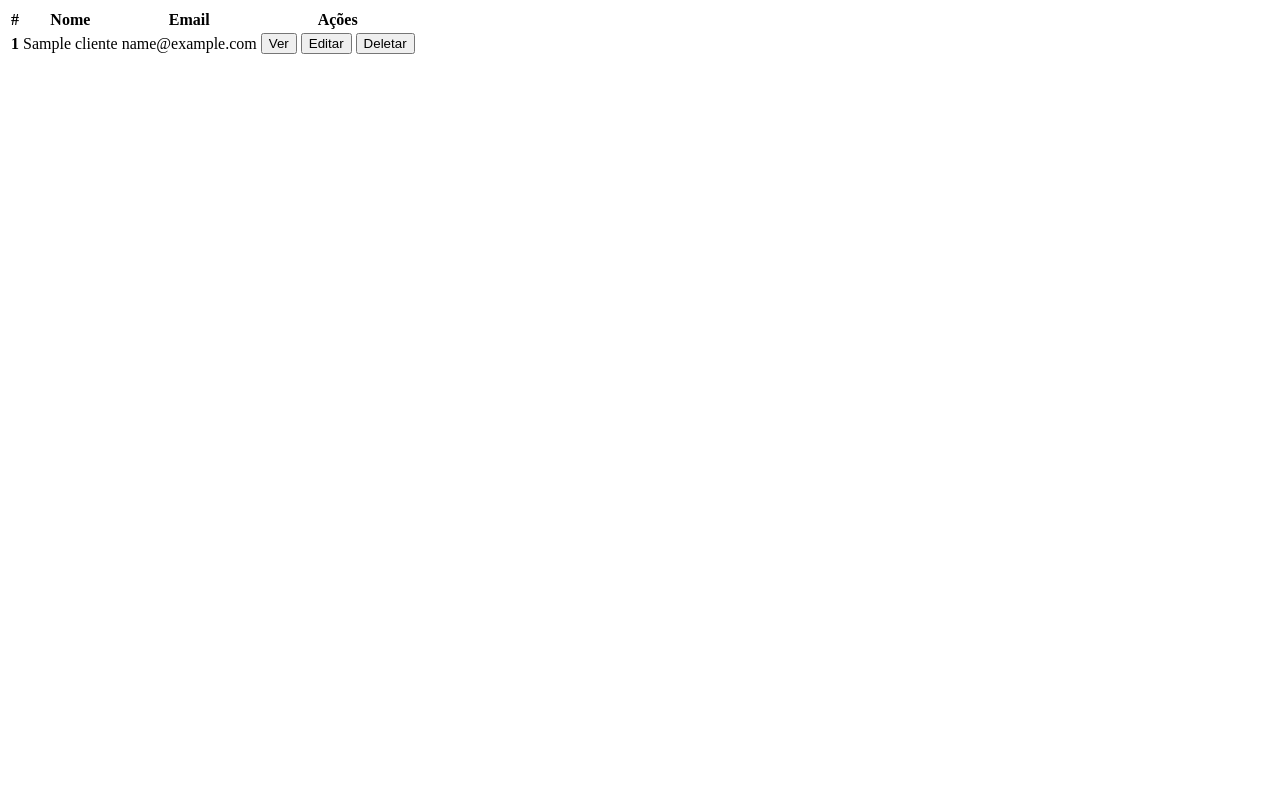
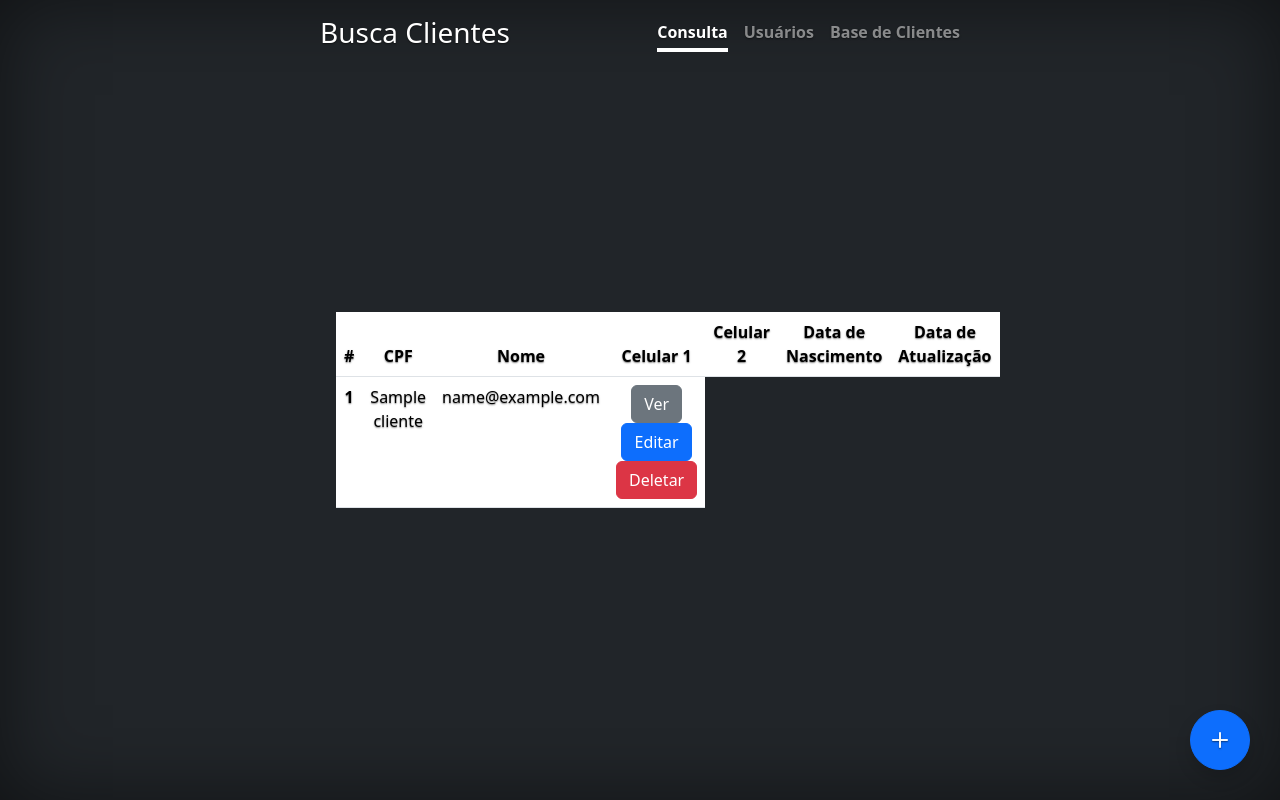
Before and after one commit to talesmacedoo/consulta-clientes, a Flask app: page /clientes/ in a window 1280 px wide. Run offline with Flask 3, Linux system fonts and the light colour scheme; tables that the repository leaves empty hold one stand-in row (values such as "Sample post").

Commit message:
Adicionando modal de cadastro de cliente

```diff
--- a/app/static/css/app.css
+++ b/app/static/css/app.css
@@ -131,3 +131,20 @@
   .bd-mode-toggle .dropdown-menu .active .bi {
     display: block !important;
   }
+
+  .fab {
+    position: fixed;
+    bottom: 30px;
+    right: 30px;
+    width: 60px;
+    height: 60px;
+    font-size: 32px;
+    display: flex;
+    align-items: center;
+    justify-content: center;
+    z-index: 1000;
+  }
+
+  .modal{
+    color: #333;
+  }
--- a/app/templates/base.html
+++ b/app/templates/base.html
@@ -12,7 +12,7 @@
     <!-- Bootstrap CSS via CDN -->
     <link href="https://cdn.jsdelivr.net/npm/bootstrap@5.3.2/dist/css/bootstrap.min.css" rel="stylesheet">
 
-    <!-- Favicon opcional, remova se não tiver -->
+
     <link rel="icon" href="https://getbootstrap.com/docs/5.3/assets/img/favicons/favicon.ico">
 
     <link rel="apple-touch-icon" href="../assets/img/favicons/apple-touch-icon.png" sizes="180x180">
@@ -21,14 +21,17 @@
     <link rel="manifest" href="../assets/img/favicons/manifest.json">
     <link rel="mask-icon" href="../assets/img/favicons/safari-pinned-tab.svg" color="#712cf9">
     <link rel="icon" href="../assets/img/favicons/favicon.ico">
+    <link rel="stylesheet" href="https://cdn.jsdelivr.net/npm/bootstrap-icons@1.11.3/font/bootstrap-icons.css">
+
     <meta name="theme-color" content="#712cf9">
+
 
 
     <style>
 
     </style>
 
-    <!-- Custom styles for this template -->
+
     <link rel="stylesheet" href="{{ url_for('static', filename='css/app.css')  }}">
   </head>
   <body class="d-flex h-100 text-center text-bg-dark">
@@ -44,9 +47,9 @@
             <div>
               <h3 class="float-md-start mb-0">Busca Clientes</h3>
               <nav class="nav nav-masthead justify-content-center float-md-end">
-                <a class="nav-link fw-bold py-1 px-0 active" aria-current="page" href="#">Consulta</a>
-                <a class="nav-link fw-bold py-1 px-0" href="#">Usuários</a>
-                <a class="nav-link fw-bold py-1 px-0" href="#">Base de Clientes</a>
+                <a class="nav-link fw-bold py-1 px-0 active" aria-current="page" href="/">Consulta</a>
+                <a class="nav-link fw-bold py-1 px-0" href="">Usuários</a>
+                <a class="nav-link fw-bold py-1 px-0" href="/clientes">Base de Clientes</a>
               </nav>
             </div>
           </header>
--- a/app/templates/lista_cliente.html
+++ b/app/templates/lista_cliente.html
@@ -1,10 +1,17 @@
+{% extends 'base.html' %}
+
+
+{% block conteudo %}
 <table class="table">
     <thead>
       <tr>
         <th scope="col">#</th>
+        <th scope="col">CPF</th>
         <th scope="col">Nome</th>
-        <th scope="col">Email</th>
-        <th scope="col">Ações</th>
+        <th scope="col">Celular 1</th>
+		<th scope="col">Celular 2</th>
+        <th scope="col">Data de Nascimento</th>
+        <th scope="col">Data de Atualização</th>
       </tr>
     </thead>
     <tbody id="lista-clientes">
@@ -15,3 +22,58 @@
 
     </tbody>
   </table>
+
+  <a href="{{ url_for('cliente.form_cliente') }}" class="btn btn-primary btn-lg rounded-circle shadow fab" data-bs-toggle="modal" data-bs-target="#exampleModal">
+	<i class="bi bi-plus"></i>
+  </a>
+
+  <div class="modal fade" id="exampleModal" tabindex="-1" role="dialog" aria-labelledby="exampleModalLabel" aria-hidden="true">
+	<div class="modal-dialog" role="document">
+	  <div class="modal-content">
+		<div class="modal-header">
+		  <h5 class="modal-title" id="exampleModalLabel"></h5>
+		  <button type="button" class="close" data-dismiss="modal" aria-label="Close">
+			<span aria-hidden="true">&times;</span>
+		  </button>
+		</div>
+		<div class="modal-body">
+		  <form>
+			<div class="form-group">
+			  <label for="recipient-name" class="col-form-label">Nome:</label>
+			  <input type="text" class="form-control" id="recipient-name">
+			</div>
+			<div class="form-group">
+			  <label for="message-text" class="col-form-label">CPF:</label>
+			  <input type="text" class="form-control" id="recipient-name">
+			</div>
+			<div class="form-group">
+				<label for="message-text" class="col-form-label">Celular 1:</label>
+				<input type="text" class="form-control" id="recipient-name">
+			</div>
+			<div class="form-group">
+				<label for="message-text" class="col-form-label">Celular 2:</label>
+				<input type="text" class="form-control" id="recipient-name">
+			</div>
+			<div class="form-group">
+				<label for="message-text" class="col-form-label">Data de Nascimento:</label>
+				<input type="text" class="form-control" id="recipient-name">
+			</div>
+			<div class="form-group">
+				<label for="message-text" class="col-form-label">Data de Atualização:</label>
+				<input type="text" class="form-control" id="recipient-name">
+			</div>
+		  </form>
+		</div>
+		<div class="modal-footer">
+		  <button type="button" class="btn btn-danger" data-dismiss="modal">Cancelar</button>
+		  <button type="button" class="btn btn-success">Salvar</button>
+		</div>
+	  </div>
+	</div>
+  </div>
+
+
+
+
+
+  {% endblock %}
```
Also changed, not shown: app/routes/home.py (line endings or trailing spaces), app/static/js/main.js (added).
